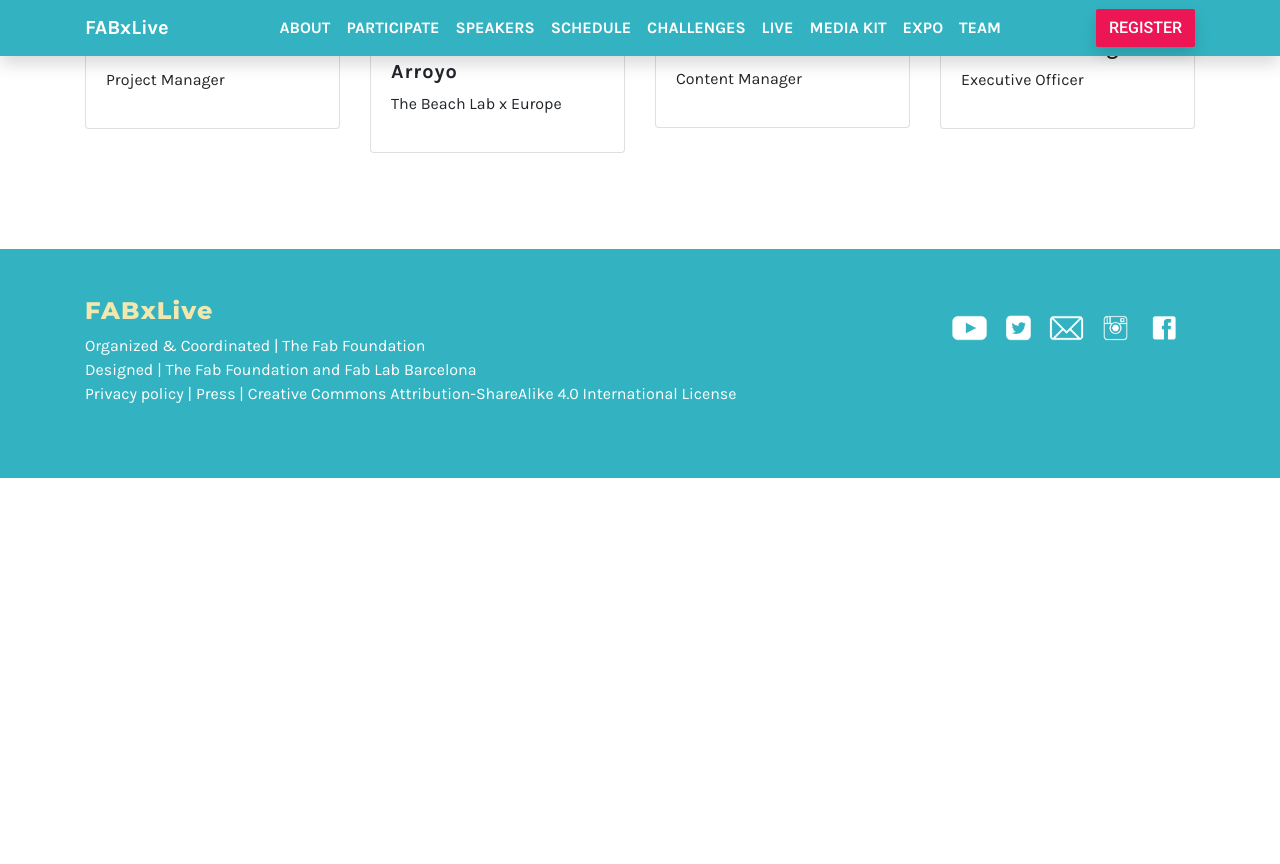
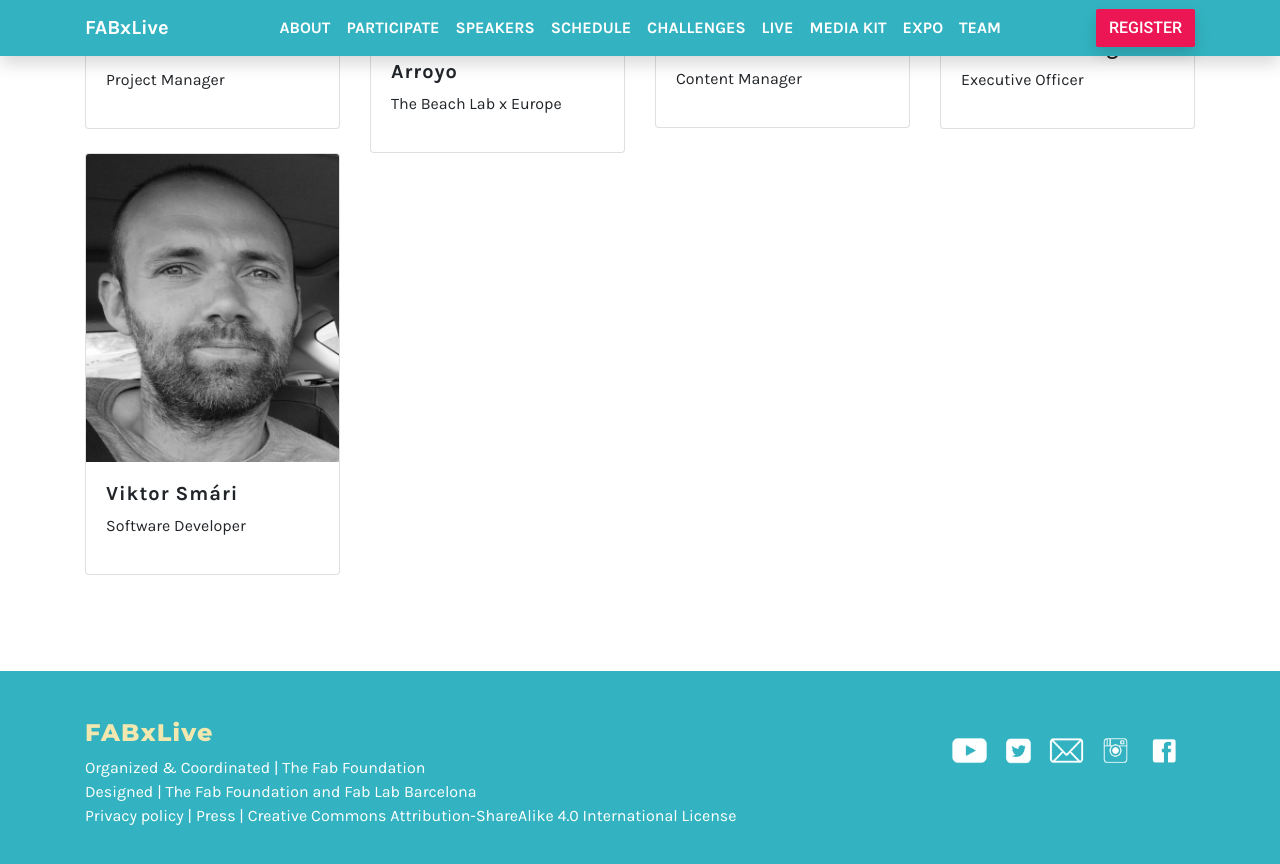
Before and after one commit to fabfoundation/fabxlive2020, a Jekyll site: the page built from team.html, in a window 1280 px wide and 900 px high, scrolled down 502 px. Shown: the top 864 px of the window. Built offline with Jekyll 4.4.1, drawn with Linux system fonts in a browser that asks for light colours; nearby versions of some CDN libraries; before the commit the page ends 980 px from its top, so only the background shows below that.

Commit message:
Add viktor to team

```diff
--- a/_data/team.yml
+++ b/_data/team.yml
@@ -14,3 +14,7 @@
 - name: Rebecca Ottinger
   text: Executive Officer
   picture: "rebecca-ottinger.png"
+
+- name: Viktor Smári
+  text: Software Developer
+  picture: 'viktor.jpg'
--- a/team.html
+++ b/team.html
@@ -3,7 +3,7 @@ layout: container
 title: Team
 ---
 
-<h1>Team</h1>
+<h1 class="text-red">Team</h1>
 
 <section class="row mb-5 pb-5">
 
```
Also changed, not shown: uploads/viktor.jpg (added).
